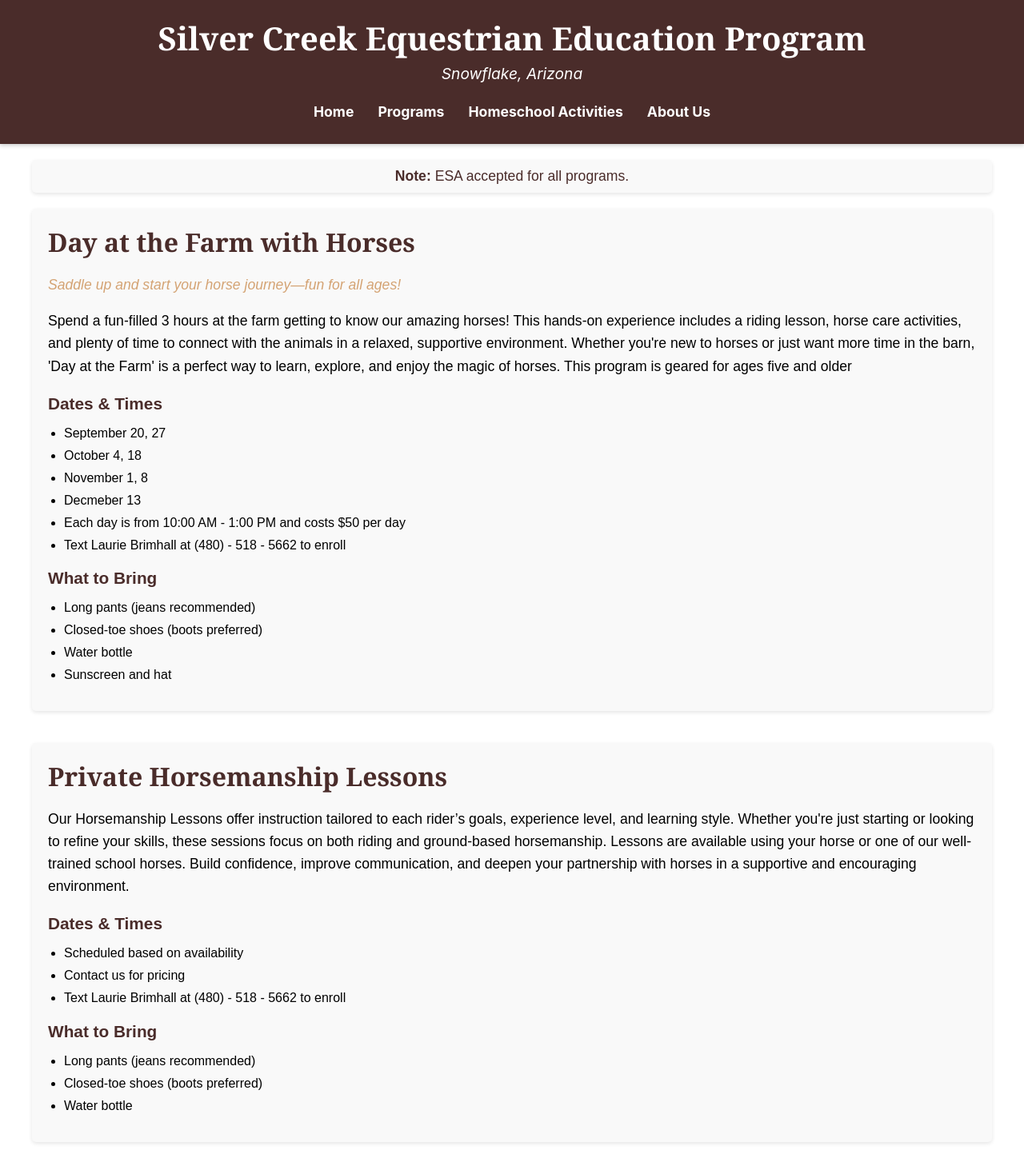
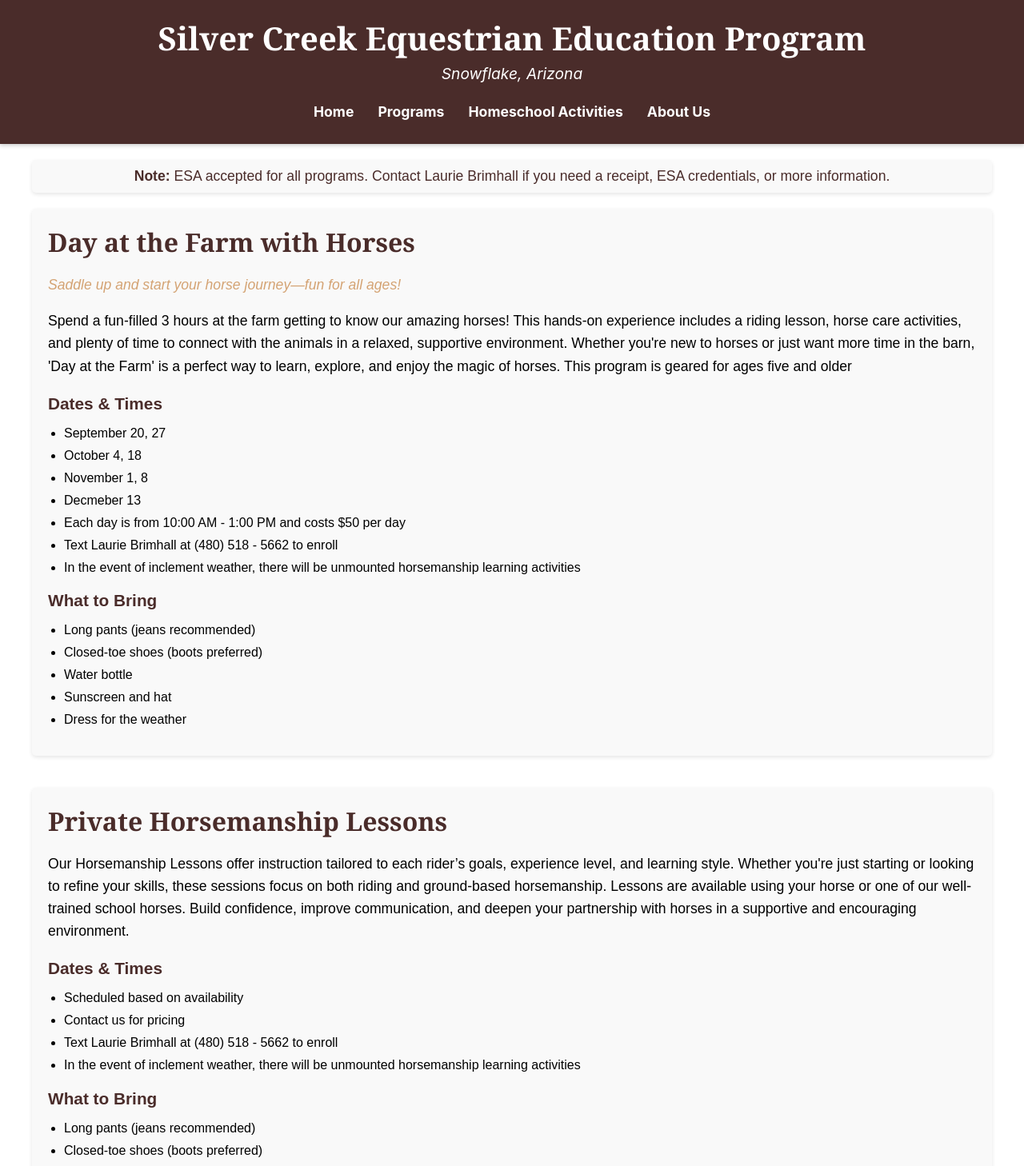
Before and after one commit to harrisonoakess/SCEEP, a React (Create React App) app in the folder client/: page /programs in a window 1280 px wide. Shown: the top 1458 px of the page at 80% size. Built offline with nearby package versions, Linux system fonts and the light colour scheme.

Commit message:
small changes

```diff
--- a/client/src/pages/HomeschoolPrograms.js
+++ b/client/src/pages/HomeschoolPrograms.js
@@ -102,6 +102,9 @@ const HomeschoolPrograms = () => {
     <li key="wed-2" className="sub-date">- 4 classes per month</li>,
     <li key="wed-3" className="sub-date">- $200 per month</li>,
     <li key="wed-4" className="sub-date">- limited availability</li>,
+
+    <li key="adv" style={{ marginTop: '1em' }}>In the event of inclement weather, there will be unmounted horsemanship learning activities</li>
+
   ]}
   whatToBring={[
     "Long pants",
--- a/client/src/pages/Programs.js
+++ b/client/src/pages/Programs.js
@@ -58,7 +58,7 @@ const Programs = () => {
   return (
     <div className="programs-page">
       <div className="esa-note">
-        <p><strong>Note:</strong> ESA accepted for all programs.</p>
+        <p><strong>Note:</strong> ESA accepted for all programs. Contact Laurie Brimhall if you need a receipt, ESA credentials, or more information.</p>
       </div>
 
       <ProgramSection
@@ -74,13 +74,15 @@ const Programs = () => {
           "November 1, 8",
           "Decmeber 13",
           "Each day is from 10:00 AM - 1:00 PM and costs $50 per day",
-          "Text Laurie Brimhall at (480) - 518 - 5662 to enroll"
+          "Text Laurie Brimhall at (480) 518 - 5662 to enroll",
+          "In the event of inclement weather, there will be unmounted horsemanship learning activities",
         ]}
         whatToBring={[
           "Long pants (jeans recommended)",
           "Closed-toe shoes (boots preferred)",
           "Water bottle",
           "Sunscreen and hat",
+          "Dress for the weather",
         ]}
         // imageLeft="/assets/images/day-at-the-farm-left.jpg"
         // imageRight="/assets/images/day-at-the-farm-right.jpg"
@@ -116,12 +118,14 @@ const Programs = () => {
         dates={[
           "Scheduled based on availability",
           "Contact us for pricing",
-          "Text Laurie Brimhall at (480) - 518 - 5662 to enroll",
+          "Text Laurie Brimhall at (480) 518 - 5662 to enroll",
+          "In the event of inclement weather, there will be unmounted horsemanship learning activities",
         ]}
         whatToBring={[
           "Long pants (jeans recommended)",
           "Closed-toe shoes (boots preferred)",
           "Water bottle",
+           "Dress for the weather",
         ]}
         // imageLeft="/assets/images/private-horsemanship-left.jpg"
         // imageRight="/assets/images/private-horsemanship-right.jpg"
@@ -150,6 +154,7 @@ const Programs = () => {
       </>
   }
   dates={[
+    "Dates and times coming soon",
     // "Session 1: June 9–11 (currently full)",
     // "Session 2: June 16–18 (currently full)",
     // "Session 3: June 23–25 (currently full)",
@@ -185,6 +190,8 @@ const Programs = () => {
         dates={[
           "Tuesdays and Thursdays from 4:00pm - 6:00pm (currently full)",
           "$300 per month",
+           "In the event of inclement weather, there will be unmounted horsemanship learning activities",
+
         ]}
         whatToBring={[
           "Long pants (jeans recommended)",
@@ -230,6 +237,7 @@ const Programs = () => {
         description="The Silver Creek Equine Apprenticeship Program will develop the next generation of horse professionals and passionate equestrians through immersive, hands-on experience. Participants gain in-depth education in all facets of horsemanship—including riding, horse care, stable management, and leadership—within a real-world, supportive learning environment. The program fosters responsibility, confidence, and a lifelong commitment to growth and excellence in equine care."
         dates={[
           "Contact us for program details and application process",
+
         ]}
         // imageLeft="/assets/images/equine-apprenticeship-left.jpg"
         // imageRight="/assets/images/equine-apprenticeship-right.jpg"
```
